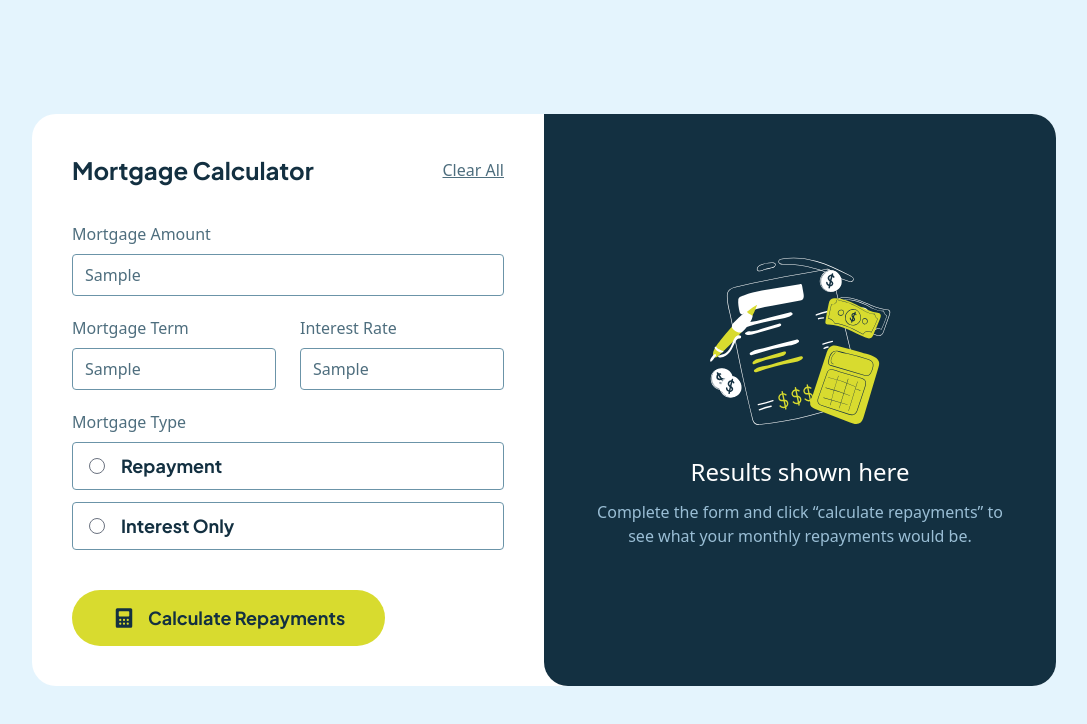
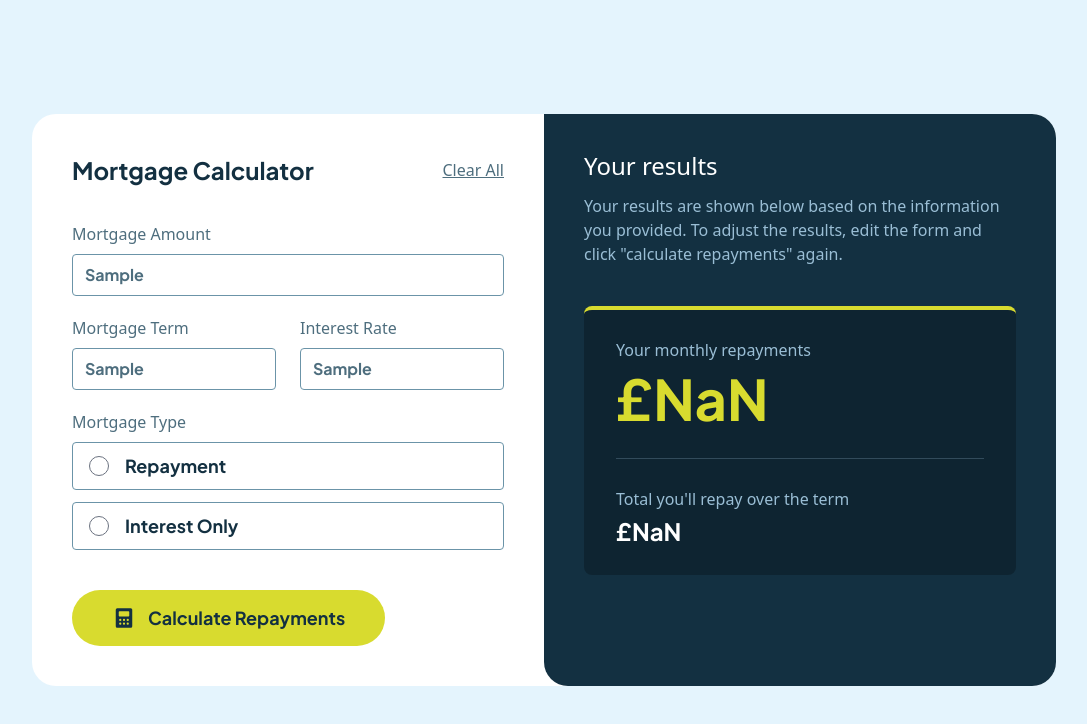
Before and after one commit to LeeConnelly12/mortage-calculator, a Vue app: page / in a window 1280 px wide. Both pictures are taken after typing "Sample", "Sample", "Sample" into the empty fields and a click on the button "Calculate Repayments". Shown: the top 724 px of the page, without its empty margins (96-1183 px from the left). Built offline with nearby package versions, Linux system fonts and the light colour scheme; a web font is replaced by a local one.

Commit message:
Calculate mortgage amount

```diff
--- a/src/App.vue
+++ b/src/App.vue
@@ -2,6 +2,9 @@
 import { ref } from 'vue'
 import Calculator from '@/components/Calculator.vue'
 import Illustration from '@/components/Illustration.vue'
+import { useMortgageCalculator } from '@/composables/useMortgageCalculator'
+
+const { monthlyPayment, totalPayment, calculateMortgage } = useMortgageCalculator()
 
 const form = ref({
   mortgageAmount: null,
@@ -11,7 +14,12 @@ const form = ref({
 })
 
 const submit = () => {
-  //
+  calculateMortgage(
+    form.value.mortgageAmount,
+    form.value.interestRate,
+    form.value.mortgageTerm,
+    form.value.mortgageType,
+  )
 }
 </script>
 
@@ -32,7 +40,7 @@ const submit = () => {
               v-model="form.mortgageAmount"
               type="text"
               id="mortgageAmount"
-              class="mt-3 w-full rounded-[0.25rem] border-slate-500"
+              class="mt-3 w-full rounded-[0.25rem] border-slate-500 font-bold"
             />
           </div>
           <div class="col-span-full md:col-span-1">
@@ -41,7 +49,7 @@ const submit = () => {
               v-model="form.mortgageTerm"
               type="text"
               id="mortgageTerm"
-              class="mt-3 w-full rounded-[0.25rem] border-slate-500"
+              class="mt-3 w-full rounded-[0.25rem] border-slate-500 font-bold"
             />
           </div>
           <div class="col-span-full md:col-span-1">
@@ -50,25 +58,32 @@ const submit = () => {
               v-model="form.interestRate"
               type="text"
               id="interestRate"
-              class="mt-3 w-full rounded-[0.25rem] border-slate-500"
+              class="mt-3 w-full rounded-[0.25rem] border-slate-500 font-bold"
             />
           </div>
           <fieldset class="col-span-full">
             <legend>Mortgage Type</legend>
             <label
-              class="mt-3 flex h-12 items-center gap-4 rounded-[0.25rem] border border-slate-500 px-4"
+              class="mt-3 flex h-12 cursor-pointer items-center gap-4 rounded-[0.25rem] border border-slate-500 px-4"
             >
-              <input v-model="form.mortgageType" type="radio" id="repayment" value="repayment" />
+              <input
+                v-model="form.mortgageType"
+                type="radio"
+                id="repayment"
+                value="repayment"
+                class="size-5"
+              />
               <span class="text-lg font-bold text-slate-900">Repayment</span>
             </label>
             <label
-              class="mt-3 flex h-12 items-center gap-4 rounded-[0.25rem] border border-slate-500 px-4"
+              class="mt-3 flex h-12 cursor-pointer items-center gap-4 rounded-[0.25rem] border border-slate-500 px-4"
             >
               <input
                 v-model="form.mortgageType"
                 type="radio"
                 id="interestOnly"
                 value="interestOnly"
+                class="size-5"
               />
               <span class="text-lg font-bold text-slate-900">Interest Only</span>
             </label>
@@ -76,22 +91,42 @@ const submit = () => {
         </div>
         <button
           type="submit"
-          class="bg-lime mt-6 flex h-14 w-full items-center justify-center gap-3 rounded-full px-10 text-lg font-bold text-slate-900 md:mt-10 md:w-auto"
+          class="bg-lime mt-6 flex h-14 w-full items-center justify-center gap-3 rounded-full text-lg font-bold text-slate-900 md:mt-10 md:w-auto md:px-10"
         >
           <Calculator />
           Calculate Repayments
         </button>
       </form>
-      <div
-        class="grid place-items-center bg-slate-900 px-4 py-8 text-center md:p-10 lg:rounded-bl-3xl"
-      >
-        <div>
+      <div class="grid bg-slate-900 px-4 py-8 text-center md:p-10 lg:rounded-bl-3xl">
+        <div v-if="!monthlyPayment && !totalPayment" class="m-auto">
           <Illustration class="m-auto" />
           <h2 class="mt-4 text-2xl leading-none text-white">Results shown here</h2>
           <p class="mt-4 leading-normal text-slate-300">
-            Complete the form and click “calculate repayments” to see what your monthly repayments
+            Complete the form and click "calculate repayments" to see what your monthly repayments
             would be.
           </p>
+        </div>
+        <div v-else class="text-left">
+          <h2 class="text-2xl leading-none text-white">Your results</h2>
+          <p class="mt-4 leading-normal text-slate-300">
+            Your results are shown below based on the information you provided. To adjust the
+            results, edit the form and click "calculate repayments" again.
+          </p>
+          <div class="border-lime mt-6 rounded-lg border-t-4 bg-black/25 px-4 py-6 md:mt-10 md:p-8">
+            <dl>
+              <dt class="text-slate-300">Your monthly repayments</dt>
+              <dl class="text-lime mt-3 text-[2.5rem] font-bold md:text-[3.5rem]">
+                {{ monthlyPayment }}
+              </dl>
+            </dl>
+            <hr class="mt-4 h-[1px] w-full border-0 bg-[#9ABED5] bg-opacity-25 md:mt-8" />
+            <dl class="mt-4 md:mt-8">
+              <dt class="text-slate-300">Total you'll repay over the term</dt>
+              <dl class="mt-3 text-2xl font-bold leading-none text-white">
+                {{ totalPayment }}
+              </dl>
+            </dl>
+          </div>
         </div>
       </div>
     </div>
--- /dev/null
+++ b/src/composables/useMortgageCalculator.js
@@ -0,0 +1,32 @@
+// src/composables/useMortgageCalculator.js
+import { ref } from 'vue'
+
+export function useMortgageCalculator() {
+  const monthlyPayment = ref('')
+  const totalPayment = ref('')
+
+  function formatCurrency(value) {
+    return new Intl.NumberFormat('en-GB', {
+      style: 'currency',
+      currency: 'GBP',
+    }).format(value)
+  }
+
+  function calculateMortgage(principal, annualInterestRate, years) {
+    const monthlyInterestRate = annualInterestRate / 100 / 12
+    const numberOfPayments = years * 12
+
+    const payment =
+      (principal * (monthlyInterestRate * Math.pow(1 + monthlyInterestRate, numberOfPayments))) /
+      (Math.pow(1 + monthlyInterestRate, numberOfPayments) - 1)
+
+    monthlyPayment.value = formatCurrency(payment)
+    totalPayment.value = formatCurrency(payment * numberOfPayments)
+  }
+
+  return {
+    monthlyPayment,
+    totalPayment,
+    calculateMortgage,
+  }
+}
```
